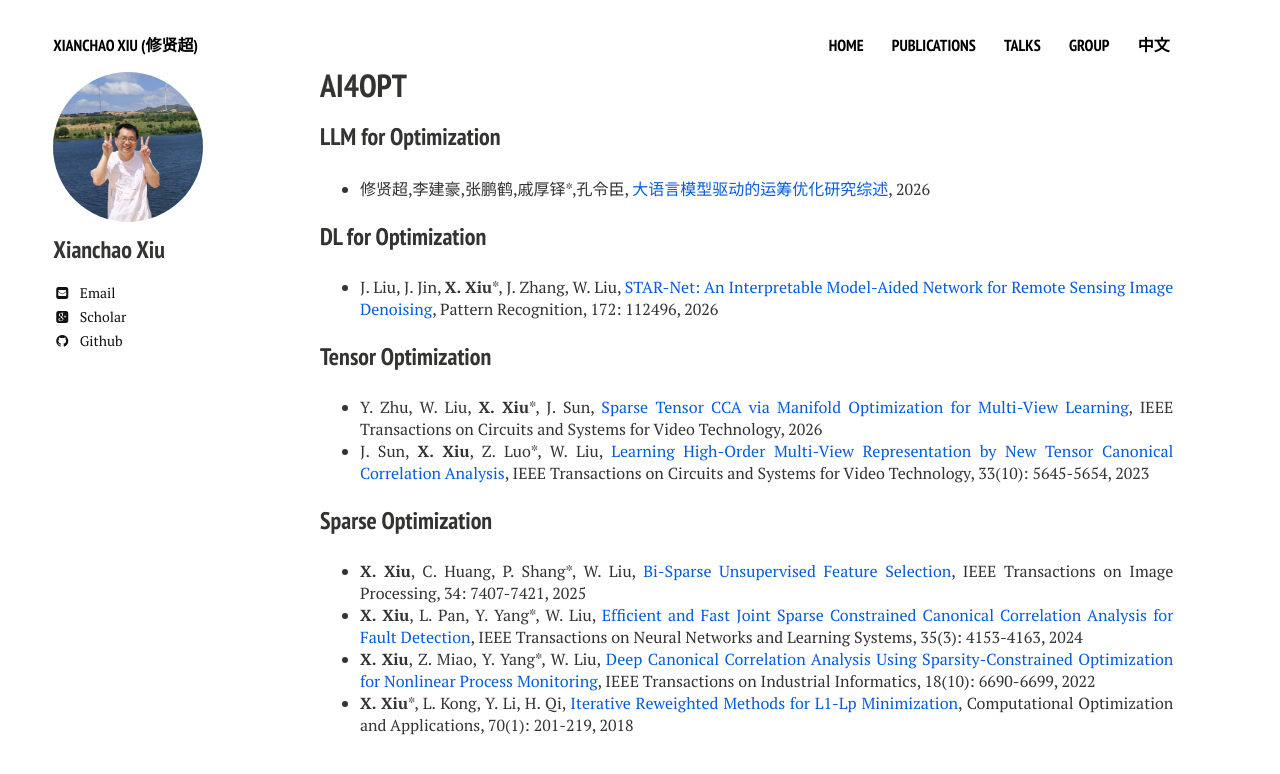
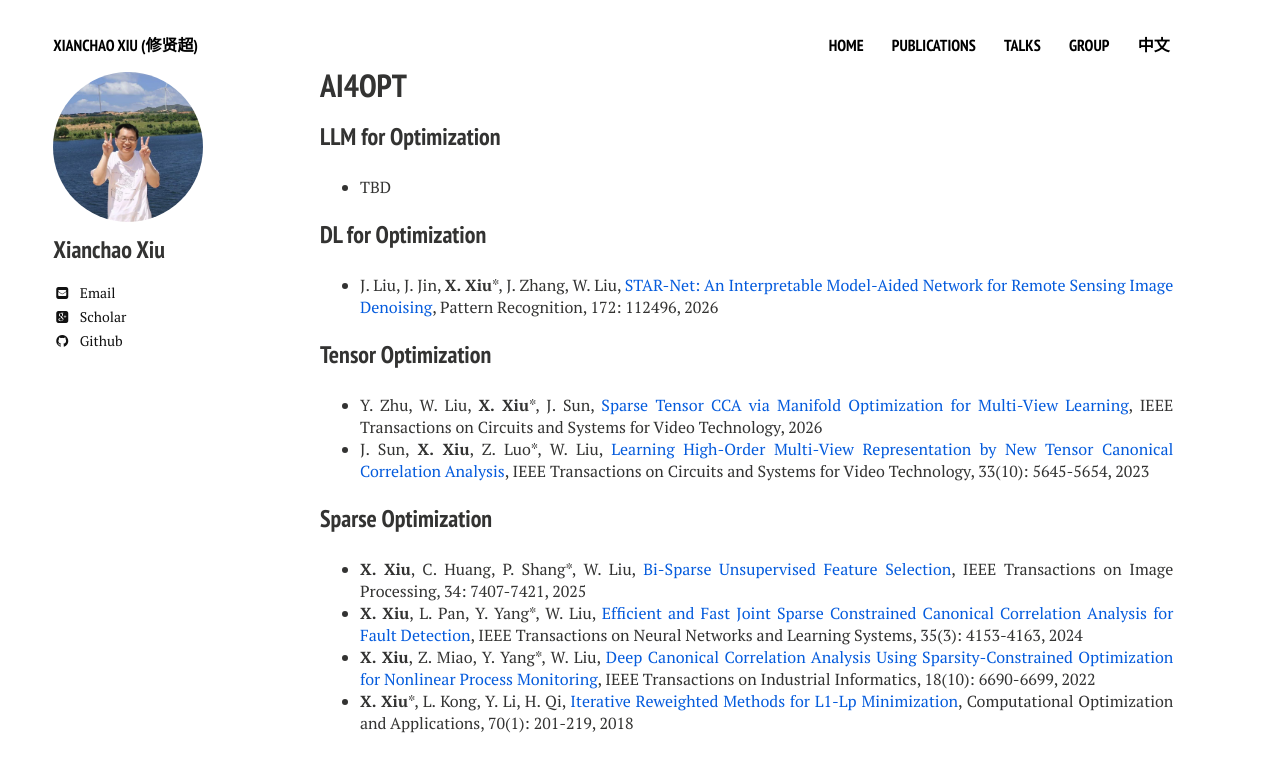
Before and after one commit to xianchaoxiu/xianchaoxiu.github.io, a Jekyll site: the page built from chinese/research/OPT/index.md, in a window 1280 px wide. Shown: the top 774 px of the page. Built offline with Jekyll 4.4.1, drawn with Linux system fonts in a browser that asks for light colours; nearby versions of some CDN libraries.

Commit message:
Update index.md

```diff
--- a/chinese/research/OPT/index.md
+++ b/chinese/research/OPT/index.md
@@ -8,7 +8,7 @@ share: false
 
 
 ### LLM for Optimization
-* 修贤超,李建豪,张鹏鹤,戚厚铎*,孔令臣, <a href="https://github.com/xianchaoxiu/LLM4OR" class="textlink" target="_blank">大语言模型驱动的运筹优化研究综述</a>, 2026  <br>
+* TBD
 
 
 
```
